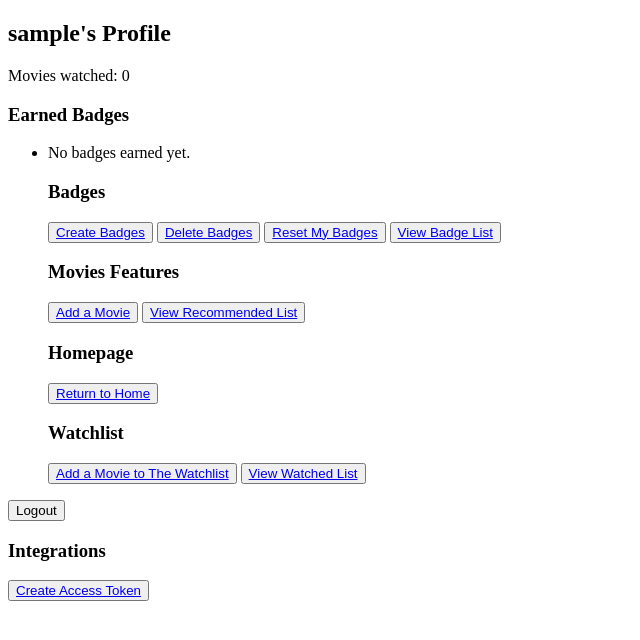
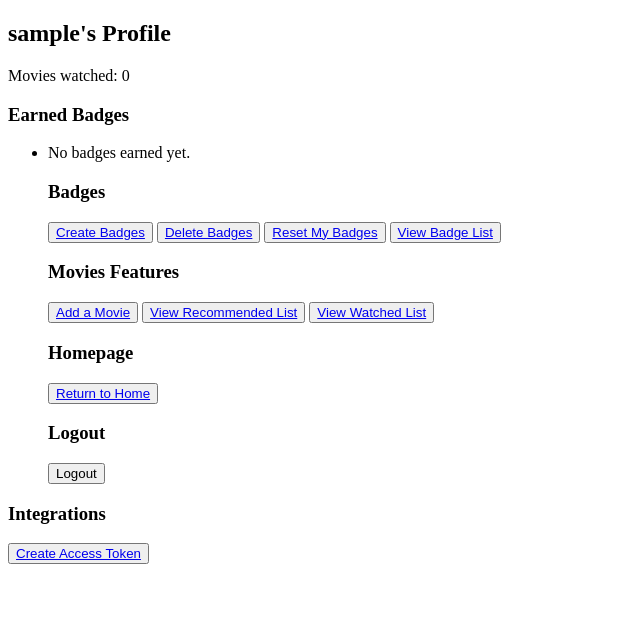
Before and after one commit to Coby-Do/Movie-Web-Application, a Django app: a page that uses theatrelob/home/templates/profile/profile.html in a window 1280 px wide. Shown: the top 640 px of the page, without its empty margins (0-640 px from the left). Run offline with Django 4.2, Linux system fonts and the light colour scheme; the visitor is signed in with stand-in values (Sample User, id 1); data comes from the database, SQL or seed files in the repository; data that the repository does not hold is empty.

Commit message:
Update profile.html
Updating profile page

```diff
--- a/theatrelob/home/templates/profile/profile.html
+++ b/theatrelob/home/templates/profile/profile.html
@@ -35,6 +35,10 @@
         <button>
             <a href="{% url 'recommendList' %}">View Recommended List</a>
         </button>
+
+        <button>
+            <a href="{% url 'watchlist' %}">View Watched List</a>
+        </button>
     </ul>
     <ul>
         <h3>Homepage</h3>
@@ -44,21 +48,14 @@
     </ul>
 
     <ul>
-        <h3> Watchlist </h3>
-        <button>
-        <a href="{% url 'addedMovie' %}"> Add a Movie to The Watchlist</a>
-        </button>
-        <button>
-            <a href="{% url 'watchlist' %}">View Watched List</a>
-        </button>
+        <h3> Logout </h3>
+        {% if user.is_authenticated %}
+        <form method="post" action="{% url 'logout' %}">
+            {% csrf_token %}
+            <button type="submit">Logout</button>
+        </form>
+    {% endif %}
     </ul>
-    {% if user.is_authenticated %}
-    <form method="post" action="{% url 'logout' %}">
-        {% csrf_token %}
-        <button type="submit">Logout</button>
-    </form>
-    {% endif %}
-
     <h3> Integrations </h3>
     <button>
         <a href="{% url 'get_access_token' %}">Create Access Token</a>
```
